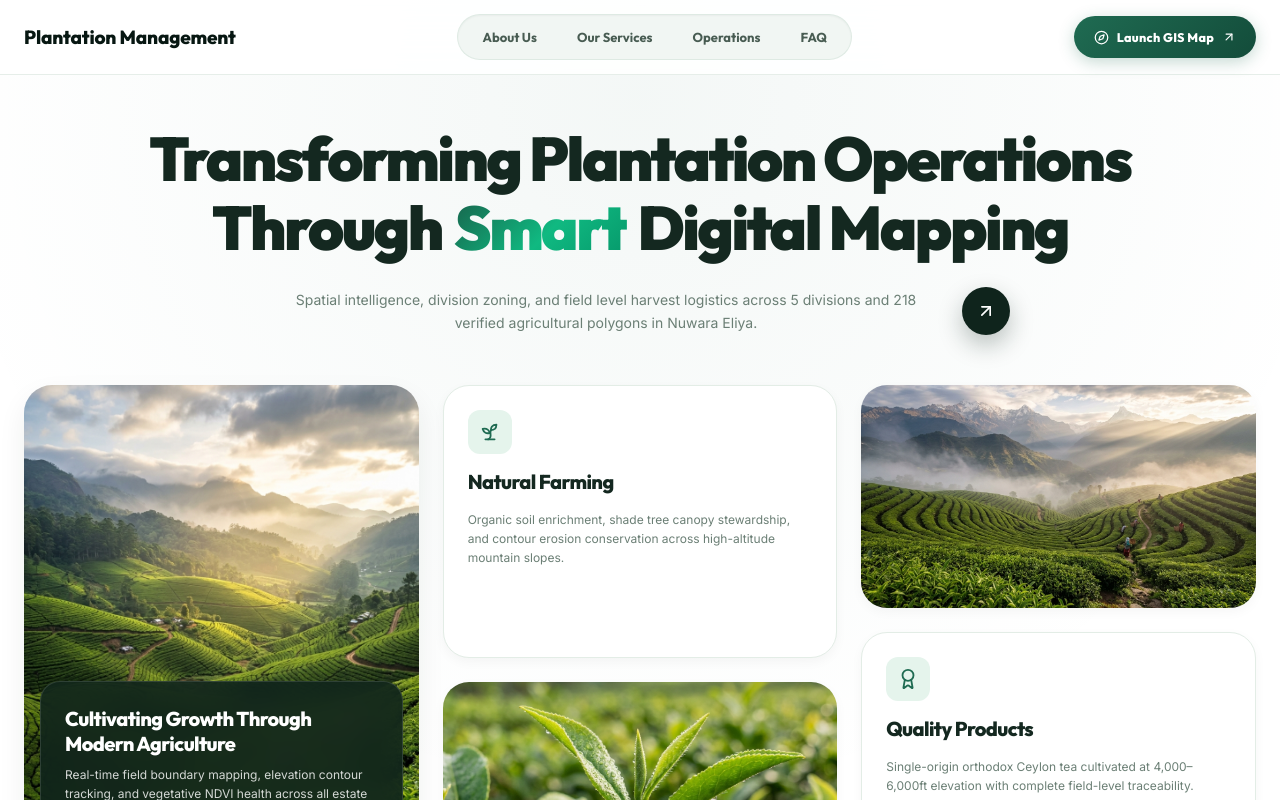
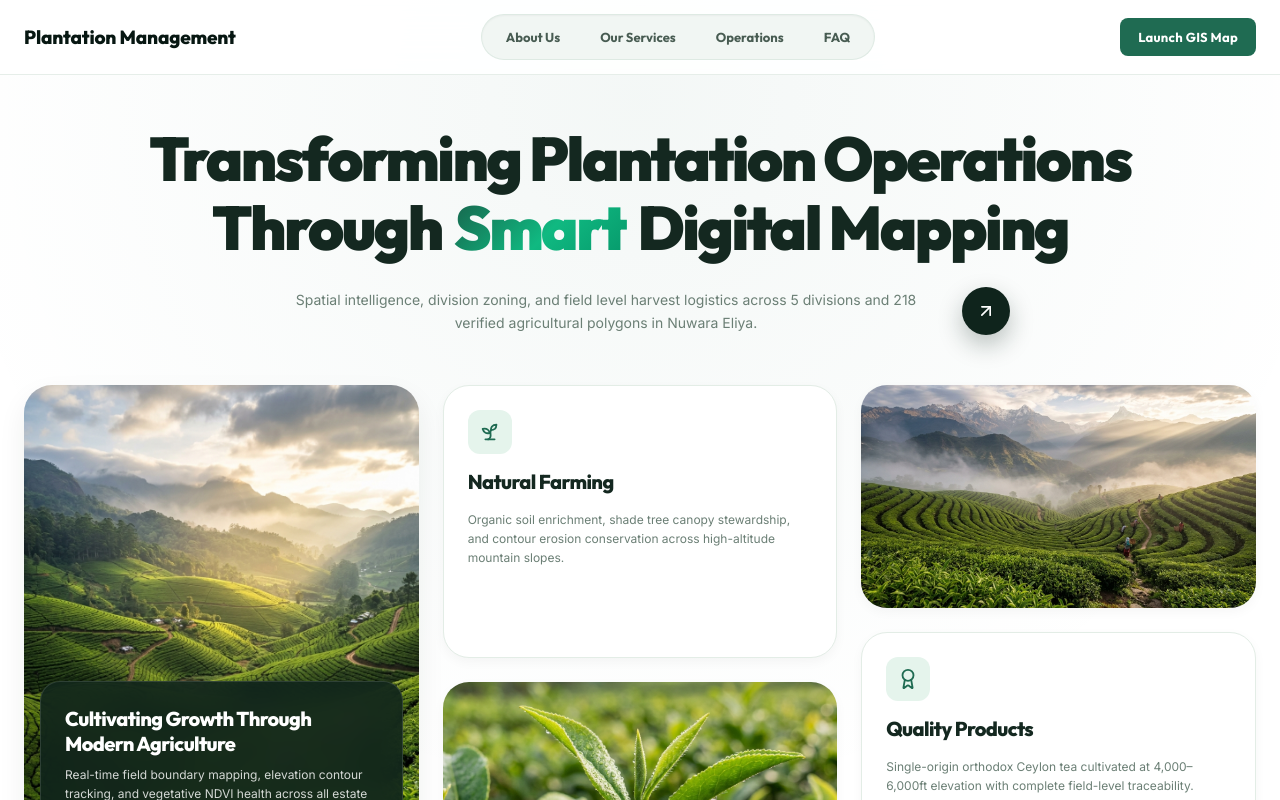
Before and after one commit to SULECO-AGRI/Plantation-management, a React (Vite) app: page / in a window 1280 px wide. Shown: the top 800 px of the page. Built offline with nearby package versions, Linux system fonts and the light colour scheme.

Commit message:
Use simple, clean button styling for Launch GIS Map in navbar

```diff
--- a/src/components/landing/LandingNav.tsx
+++ b/src/components/landing/LandingNav.tsx
@@ -1,5 +1,5 @@
 import { useState } from 'react'
-import { ArrowUpRight, Compass, Menu, X } from 'lucide-react'
+import { Menu, X } from 'lucide-react'
 import { Link } from 'react-router-dom'
 
 export function LandingNav() {
@@ -26,10 +26,8 @@ export function LandingNav() {
           </div>
 
           <div className="nav-actions">
-            <Link to="/map" className="btn btn--primary btn--nav">
-              <Compass size={15} />
-              <span>Launch GIS Map</span>
-              <ArrowUpRight size={14} className="btn-arrow" />
+            <Link to="/map" className="btn btn--nav">
+              Launch GIS Map
             </Link>
 
             <button
@@ -55,10 +53,8 @@ export function LandingNav() {
             <a href="#faq" className="nav-mobile-link" onClick={closeMobileMenu}>FAQ</a>
           </div>
           <div className="nav-mobile-action">
-            <Link to="/map" className="btn btn--primary btn--nav-mobile" onClick={closeMobileMenu}>
-              <Compass size={16} />
-              <span>Launch GIS Map</span>
-              <ArrowUpRight size={15} />
+            <Link to="/map" className="btn btn--nav-mobile" onClick={closeMobileMenu}>
+              Launch GIS Map
             </Link>
           </div>
         </div>
--- a/src/styles.css
+++ b/src/styles.css
@@ -325,36 +325,30 @@ h1, h2, h3, h4, h5 {
 }
 
 .btn--nav {
-  height: 42px;
-  padding: 0 20px;
-  font-size: 12.5px;
-  font-weight: 800;
-  border-radius: 999px;
-  background: linear-gradient(135deg, #1f6b52 0%, #134c3a 100%);
+  height: 38px;
+  padding: 0 18px;
+  font-family: var(--font-heading);
+  font-size: 13px;
+  font-weight: 700;
+  border-radius: 8px;
+  background: var(--emerald-600);
   color: #ffffff;
-  box-shadow: 0 4px 16px rgba(31, 107, 82, 0.26);
   display: inline-flex;
   align-items: center;
-  gap: 8px;
-  transition: all 0.24s cubic-bezier(0.16, 1, 0.3, 1);
+  justify-content: center;
+  text-decoration: none;
+  transition: background 0.18s ease;
 }
 .btn--nav:hover {
-  transform: translateY(-1px);
-  box-shadow: 0 6px 20px rgba(31, 107, 82, 0.38);
-  background: linear-gradient(135deg, #247c5f 0%, #155541 100%);
-}
-.btn--nav .btn-arrow {
-  transition: transform 0.2s ease;
-}
-.btn--nav:hover .btn-arrow {
-  transform: translate(2px, -2px);
+  background: var(--emerald-700);
+  color: #ffffff;
 }
 
 .nav-mobile-toggle {
   display: none;
-  width: 40px;
-  height: 40px;
-  border-radius: 10px;
+  width: 38px;
+  height: 38px;
+  border-radius: 8px;
   border: 1px solid #dce8e0;
   background: #f4f8f5;
   color: #1a3227;
@@ -401,12 +395,22 @@ h1, h2, h3, h4, h5 {
 }
 .btn--nav-mobile {
   width: 100%;
-  height: 44px;
+  height: 42px;
+  font-family: var(--font-heading);
+  font-size: 14px;
+  font-weight: 700;
+  border-radius: 8px;
+  background: var(--emerald-600);
+  color: #ffffff;
   display: flex;
   justify-content: center;
   align-items: center;
-  border-radius: 999px;
-  gap: 8px;
+  text-decoration: none;
+  transition: background 0.18s ease;
+}
+.btn--nav-mobile:hover {
+  background: var(--emerald-700);
+  color: #ffffff;
 }
 
 /* ==========================================================================
```
